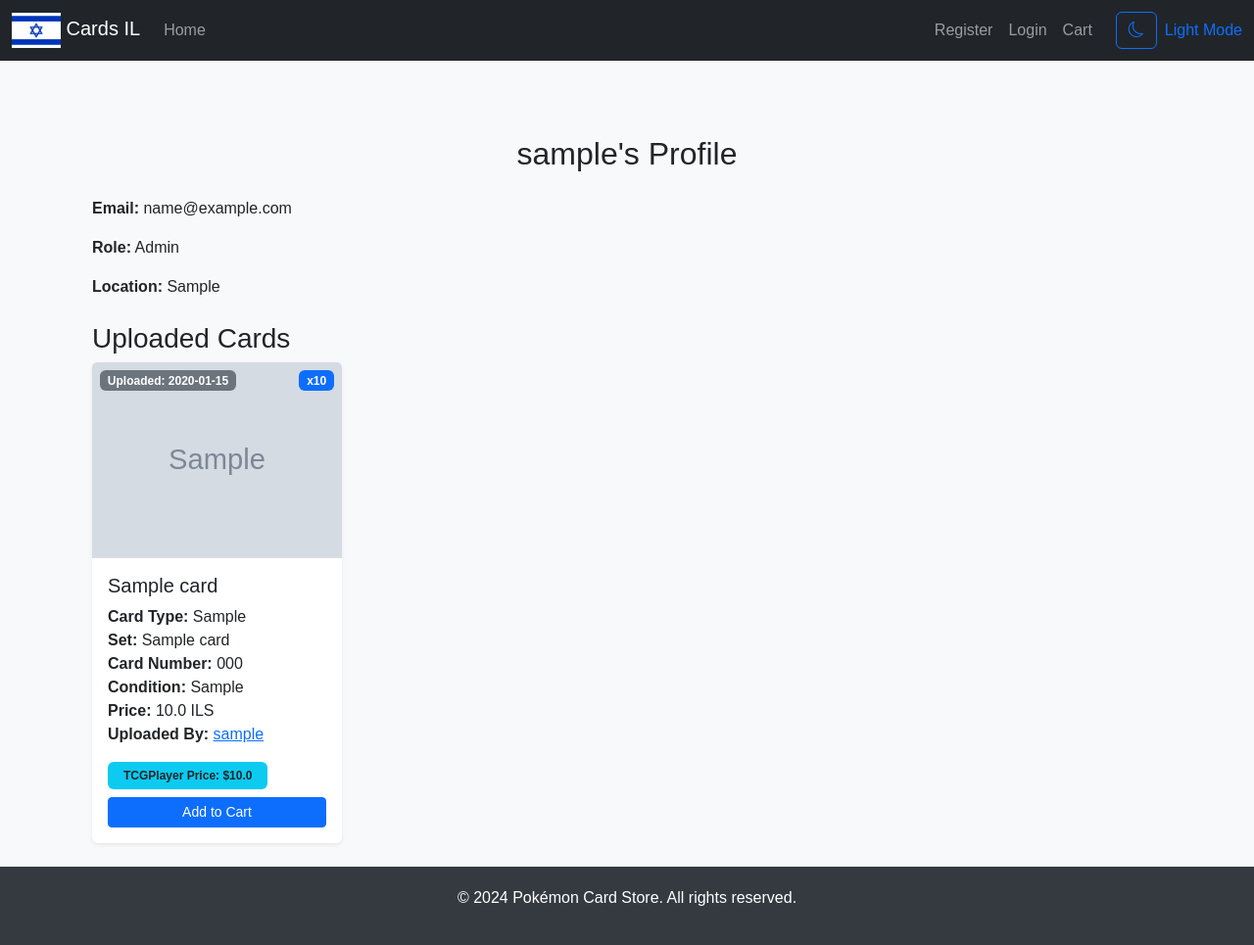
After one commit to urkorenu/pokemon-shop, a Flask app: page /profile/1 in a window 1280 px wide. The commit adds this page. Shown: the whole page at 98% size. Run offline with Flask 3, Linux system fonts and the light colour scheme; tables that the repository leaves empty hold one stand-in row (values such as "Sample post"); grey boxes marked "Sample" are stand-in pictures; some libraries are stand-ins or nearby versions.

Commit message:
Added my cards page to edit and delete cards, the user that uploaded the card link on the card

```diff
--- a/app/models.py
+++ b/app/models.py
@@ -9,6 +9,7 @@ class User(db.Model, UserMixin):
     email = db.Column(db.String(120), nullable=False, unique=True)
     password_hash = db.Column(db.String(128), nullable=False)
     role = db.Column(db.String(20), default="normal")
+    location = db.Column(db.String(120), nullable=True)
 
     def set_password(self, password):
         from flask_bcrypt import generate_password_hash
@@ -38,7 +39,7 @@ class Card(db.Model):
     uploaded_at = db.Column(db.DateTime, default=datetime.utcnow)
     uploader_id = db.Column(
         db.Integer, db.ForeignKey("user.id"), nullable=True
-    )  # Tracks who uploaded the card
+    )
     uploader = db.relationship("User", backref="uploaded_cards")
 
 
--- a/app/routes/user_routes.py
+++ b/app/routes/user_routes.py
@@ -1,6 +1,9 @@
-from flask import Blueprint, render_template, request, redirect, url_for
-from ..models import Card, Cart, db
-from flask_login import login_required
+from flask import Blueprint, render_template, request, redirect, url_for, flash
+from ..models import Card, Cart, db, User
+from flask_login import login_required, current_user
+from sqlalchemy.orm import joinedload
+import boto3
+from config import Config
 
 user_bp = Blueprint("user", __name__)
 
@@ -14,8 +17,8 @@ def view_cards():
     is_graded = request.args.get("is_graded", "")
     grading_company = request.args.get("grading_company", "")
 
-    # Query the database
-    query = Card.query
+    # Query the database with eager loading for uploader relationship
+    query = Card.query.options(joinedload(Card.uploader))
 
     if name_query:
         query = query.filter(Card.name.ilike(f"%{name_query}%"))
@@ -51,7 +54,7 @@ def view_cards():
 @login_required
 def add_to_cart():
     card_id = request.form.get("card_id")
-    user_id = 1  # Replace with session user ID
+    user_id = current_user.id
     quantity = request.form.get("quantity", 1)
     cart_item = Cart(user_id=user_id, card_id=card_id, quantity=quantity)
     db.session.add(cart_item)
@@ -62,6 +65,96 @@ def add_to_cart():
 @user_bp.route("/cart")
 @login_required
 def view_cart():
-    user_id = 1  # Replace with session user ID
+    user_id = current_user.id
     cart_items = Cart.query.filter_by(user_id=user_id).all()
     return render_template("cart.html", cart_items=cart_items)
+
+
+@user_bp.route('/profile/<int:user_id>')
+def profile(user_id):
+    # Fetch the user and their uploaded cards
+    user = User.query.get_or_404(user_id)
+    user_cards = Card.query.filter_by(uploader_id=user_id).all()
+
+    return render_template('profile.html', user=user, cards=user_cards)
+
+@user_bp.route("/my-cards")
+@login_required
+def my_cards():
+    if current_user.role == "normal" :
+        flash("You do not have permission to access this page.", "danger")
+        return redirect(url_for("user.view_cards"))
+
+    # Fetch the cards uploaded by the current user
+    my_cards = Card.query.filter_by(uploader_id=current_user.id).all()
+
+    return render_template("my_cards.html", cards=my_cards)
+
+
+@user_bp.route("/edit-card/<int:card_id>", methods=["GET", "POST"])
+@login_required
+def edit_card(card_id):
+    card = Card.query.get_or_404(card_id)
+
+    if card.uploader_id != current_user.id:
+        flash("You do not have permission to edit this card.", "danger")
+        return redirect(url_for("user.my_cards"))
+
+    if request.method == "POST":
+        card.name = request.form.get("name", card.name)
+        card.price = request.form.get("price", card.price)
+        card.condition = request.form.get("condition", card.condition)
+        card.amount = request.form.get("amount", card.amount)
+        card.set_name = request.form.get("set_name", card.set_name)
+        card.number = request.form.get("number", card.number)
+        card.card_type = request.form.get("card_type", card.card_type)
+        card.is_graded = request.form.get("is_graded") == "yes"
+        card.grading_company = request.form.get("grading_company", card.grading_company)
+        card.grade = request.form.get("grade", card.grade)
+
+        db.session.commit()
+        flash("Card updated successfully!", "success")
+        return redirect(url_for("user.my_cards"))
+
+    return render_template("edit_card.html", card=card)
+
+@user_bp.route("/delete-card/<int:card_id>", methods=["POST"])
+@login_required
+def delete_card(card_id):
+    card = Card.query.get_or_404(card_id)
+
+    if card.uploader_id != current_user.id:
+        flash("You do not have permission to delete this card.", "danger")
+        return redirect(url_for("user.my_cards"))
+
+    # Initialize S3 client
+    s3 = boto3.client("s3", region_name=Config.AWS_REGION)
+    bucket_name = Config.S3_BUCKET
+
+    # Debugging: Print Config values
+    print(f"AWS_REGION: {Config.AWS_REGION}, S3_BUCKET: {Config.S3_BUCKET}", flush=True)
+
+    # Delete the image from S3 if it exists
+    if card.image_url:
+        try:
+            # Extract the object key from the URL
+            from urllib.parse import urlparse
+
+            parsed_url = urlparse(card.image_url)
+            object_key = parsed_url.path.lstrip("/")  # Remove leading slash
+
+            # Debugging: Print extracted object_key
+            print(f"Deleting S3 object key: {object_key}", flush=True)
+
+            # Perform the S3 delete operation
+            response = s3.delete_object(Bucket=bucket_name, Key=object_key)
+            print(f"Delete response: {response}", flush=True)
+        except Exception as e:
+            print(f"Failed to delete {card.image_url} from S3: {e}", flush=True)
+            flash("Failed to delete the image from S3.", "danger")
+
+    # Delete the card from the database
+    db.session.delete(card)
+    db.session.commit()
+    flash("Card deleted successfully!", "success")
+    return redirect(url_for("user.my_cards"))
--- /dev/null
+++ b/app/templates/_card_item.html
@@ -0,0 +1,73 @@
+<div class="col-md-3 mb-4">
+    <div class="card shadow-sm position-relative">
+        <!-- Upload Date Label -->
+        <span class="badge bg-secondary position-absolute top-0 start-0 m-2">
+            Uploaded: {{ card.uploaded_at.strftime('%Y-%m-%d') if card.uploaded_at else "N/A" }}
+        </span>
+        <!-- Amount Badge -->
+        <span class="badge bg-primary position-absolute top-0 end-0 m-2">
+            x{{ card.amount }}
+        </span>
+        <img src="{{ card.image_url }}" class="card-img-top" alt="{{ card.name }}"
+             style="height: 200px; object-fit: cover; cursor: pointer;"
+             data-bs-toggle="modal" data-bs-target="#cardModal{{ card.id }}">
+        <div class="card-body">
+            <h5 class="card-title">{{ card.name }}</h5>
+            <p class="card-text">
+                <strong>Card Type:</strong> {{ card.card_type|capitalize }}<br>
+                <strong>Set:</strong> {{ card.set_name }}<br>
+                <strong>Card Number:</strong> {{ card.number }}<br>
+                <strong>Condition:</strong> {{ card.condition }}<br>
+                <strong>Price:</strong> {{ card.price }} ILS<br>
+                {% if card.uploader %}
+                <strong>Uploaded By:</strong>
+                <a href="{{ url_for('user.profile', user_id=card.uploader.id) }}">
+                    {{ card.uploader.username }}
+                </a>
+                {% endif %}
+            </p>
+            <!-- TCGPlayer Price Badge -->
+            <div class="badge bg-info text-dark d-inline-block mb-2 px-3 py-2 rounded">
+                TCGPlayer Price: ${{ card.tcg_price if card.tcg_price else "N/A" }}
+            </div>
+            <form method="POST" action="{{ url_for('cart.add_to_cart') }}">
+                <input type="hidden" name="card_id" value="{{ card.id }}">
+                <button type="submit" class="btn btn-primary btn-sm w-100">Add to Cart</button>
+            </form>
+        </div>
+    </div>
+
+    <!-- Modal for More Details -->
+    <div class="modal fade" id="cardModal{{ card.id }}" tabindex="-1" aria-labelledby="cardModalLabel{{ card.id }}" aria-hidden="true">
+        <div class="modal-dialog modal-dialog-centered">
+            <div class="modal-content">
+                <div class="modal-header">
+                    <h5 class="modal-title">{{ card.name }}</h5>
+                    <button type="button" class="btn-close" data-bs-dismiss="modal" aria-label="Close"></button>
+                </div>
+                <div class="modal-body text-center">
+                    <img src="{{ card.image_url }}" class="img-fluid" alt="{{ card.name }}">
+                    <p class="mt-3">
+                        <strong>Card Number:</strong> {{ card.number }}<br>
+                        <strong>Set:</strong> {{ card.set_name }}<br>
+                        <strong>Condition:</strong> {{ card.condition }}<br>
+                        <strong>Amount:</strong> {{ card.amount }}<br>
+                        <strong>Price:</strong> {{ card.price }} ILS<br>
+                        <strong>Graded:</strong> {{ 'Yes' if card.is_graded else 'No' }}<br>
+                        {% if card.is_graded %}
+                        <strong>Grading Company:</strong> {{ card.grading_company }}<br>
+                        <strong>Grade:</strong> {{ card.grade }}<br>
+                        {% endif %}
+                        {% if card.uploader %}
+                        <strong>Uploaded By:</strong>
+                        <a href="{{ url_for('user.profile', user_id=card.uploader.id) }}">
+                            {{ card.uploader.username }}
+                        </a><br>
+                        {% endif %}
+                        <strong>TCGPlayer Price:</strong> ${{ card.tcg_price if card.tcg_price else "N/A" }}
+                    </p>
+                </div>
+            </div>
+        </div>
+    </div>
+</div>
--- a/app/templates/base.html
+++ b/app/templates/base.html
@@ -88,6 +88,11 @@
                         <a class="nav-link" href="/admin/upload">Upload</a>
                     </li>
                     {% endif %}
+		    {% if current_user.is_authenticated and current_user.role in ["uploader", "admin"] %}
+		    <li class="nav-item">
+		        <a class="nav-link" href="{{ url_for('user.my_cards') }}">My Cards</a>
+		    </li>
+		    {% endif %}
                 </ul>
                 <ul class="navbar-nav align-items-center">
                     {% if current_user.is_authenticated %}
--- /dev/null
+++ b/app/templates/profile.html
@@ -0,0 +1,23 @@
+{% extends "base.html" %}
+
+{% block content %}
+<div class="container">
+    <h2 class="text-center mb-4">{{ user.username }}'s Profile</h2>
+    <p><strong>Email:</strong> {{ user.email }}</p>
+    <p><strong>Role:</strong> {{ user.role|capitalize }}</p>
+    <p><strong>Location:</strong> {{ user.location if user.location else "N/A" }}</p>
+
+    <h3 class="mt-4">Uploaded Cards</h3>
+    <div class="row">
+        {% if cards %}
+        {% for card in cards %}
+            {% include '_card_item.html' %}
+        {% endfor %}
+        {% else %}
+        <div class="col-12 text-center">
+            <p>This user has not uploaded any cards yet.</p>
+        </div>
+        {% endif %}
+    </div>
+</div>
+{% endblock %}
```
Also changed, not shown: app/templates/cards.html (+9 -9 lines), app/templates/edit_card.html (added, +56 -0 lines), app/templates/my_cards.html (added, +37 -0 lines).
